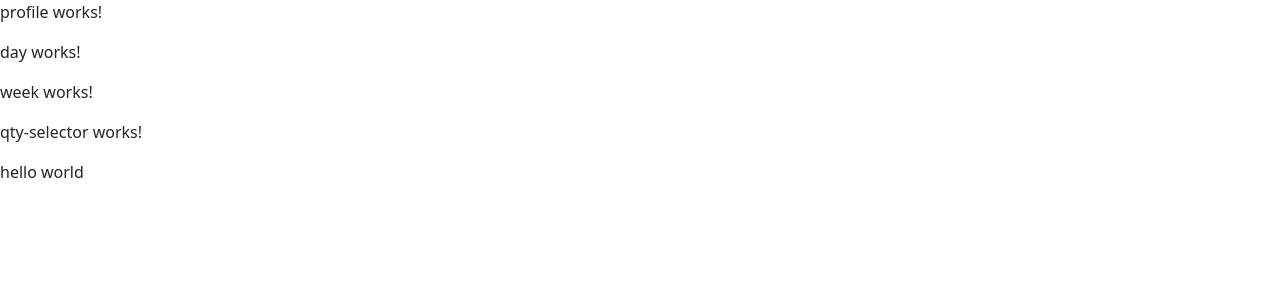
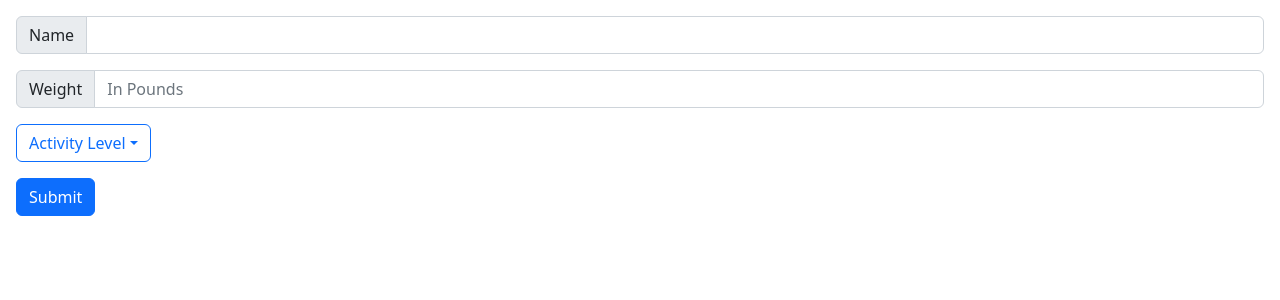
Before and after one commit to york-b2e-optum-sept-2022/water-calc-douar-moua, an Angular app: page / in a window 1280 px wide. Shown: the top 300 px of the page. Built offline with nearby package versions, Linux system fonts and the light colour scheme.

Commit message:
added basic template for profile input

```diff
--- a/src/app/app.component.html
+++ b/src/app/app.component.html
@@ -1,5 +1,4 @@
 <app-profile></app-profile>
-<app-day></app-day>
-<app-week></app-week>
-<app-qty-selector></app-qty-selector>
-{{foo}}
+<!--<app-day></app-day>-->
+<!--<app-week></app-week>-->
+<!--<app-qty-selector></app-qty-selector>-->
--- a/src/app/profile/profile.component.html
+++ b/src/app/profile/profile.component.html
@@ -1 +1,24 @@
-<p>profile works!</p>
+<div class="m-3">
+  <div class="input-group mb-3">
+    <span class="input-group-text">Name</span>
+    <input type="text" class="form-control">
+  </div>
+
+  <div class="input-group mb-3">
+    <span class="input-group-text">Weight</span>
+    <input type="number" class="form-control" placeholder="In Pounds">
+  </div>
+
+  <div ngbDropdown class="d-inline-block">
+    <button type="button" class="btn btn-outline-primary" id="dropdownBasic1" ngbDropdownToggle>Activity Level</button>
+    <div ngbDropdownMenu>
+      <button ngbDropdownItem>LOW</button>
+      <button ngbDropdownItem>AVERAGE</button>
+      <button ngbDropdownItem>HIGH</button>
+    </div>
+  </div>
+
+  <div class="mt-3">
+    <button class="btn btn-primary">Submit</button>
+  </div>
+</div>
```
Also changed, not shown: src/app/data.service.ts (+0 -12 lines).
